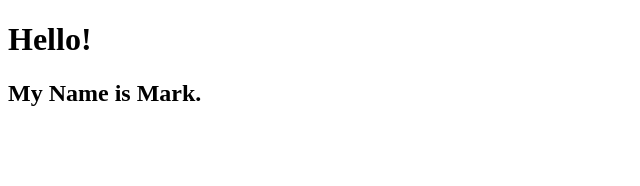
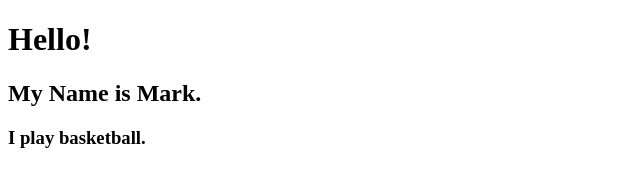
Before and after one commit to Markt33/new-project, a plain HTML site: page index.html in a window 1280 px wide. Shown: the whole page, without its empty margins (0-640 px from the left). Drawn offline with Linux system fonts and the light colour scheme.

Commit message:
Added h3 tag to body

```diff
--- a/index.html
+++ b/index.html
@@ -10,6 +10,7 @@
 <body>
     <h1>Hello!</h1>
     <h2>My Name is Mark.</h2>
+    <h3>I play basketball.</h3>
 
 </body>
 </html>
```
